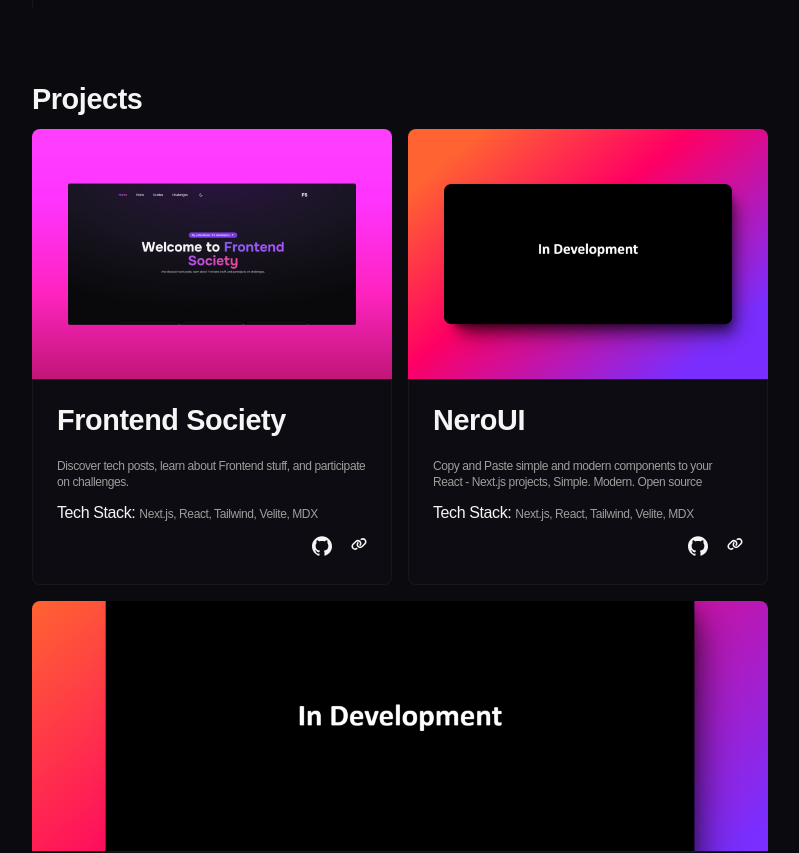
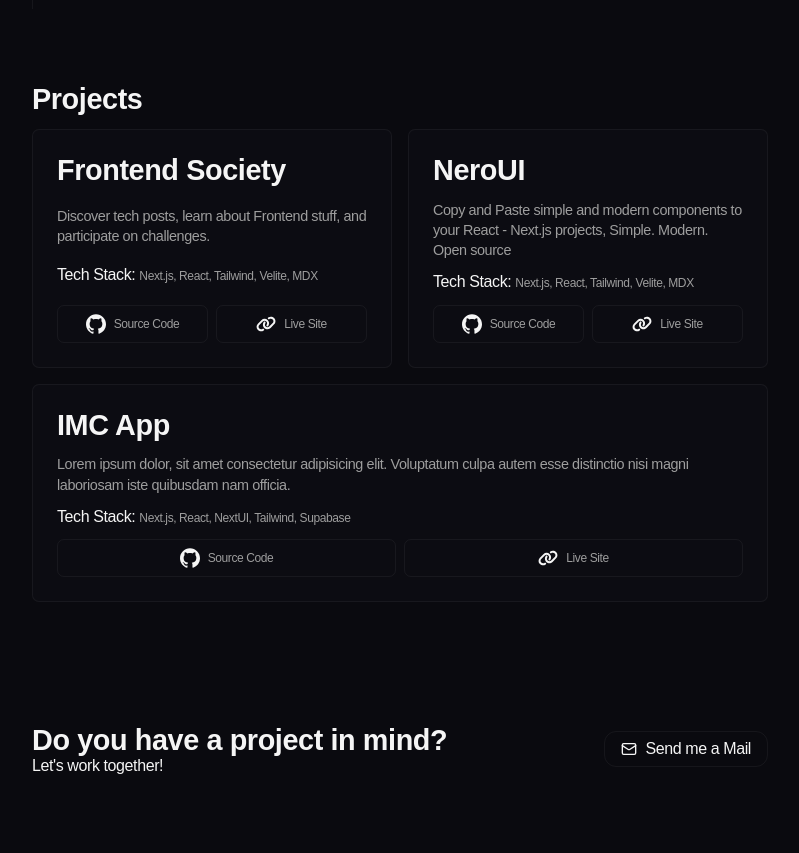
Before and after one commit to figueroaignacio/portfolio, a React (Vite) app: page / in a window 1280 px wide. Shown: the part 760-1613 px from the top of the page, without its empty margins (240-1039 px from the left). Built offline with nearby package versions, Linux system fonts and the light colour scheme.

Commit message:
style: change project card ui

```diff
--- a/src/components/ProjectCard/ProjectCard.module.css
+++ b/src/components/ProjectCard/ProjectCard.module.css
@@ -1,38 +1,44 @@
 .projectCard {
   display: flex;
   flex-direction: column;
+  justify-content: space-between;
   gap: 0.8rem;
   border: var(--border);
   padding: 1.5rem;
-  border-radius: 0rem 0rem 0.5rem 0.5rem;
+  border-radius: 7px;
   background-color: var(--bg-card);
-}
-
-.projectCard:hover {
-  filter: brightness(12px);
-}
-
-.projectImage {
-  width: 100%;
-  height: 250px;
-  display: block;
-  object-fit: cover;
-  border-radius: 0.5rem 0.5rem 0rem 0rem;
+  min-height: 100%;
 }
 
 .projectsName {
   font-weight: 600;
   font-size: 1.8rem;
-  margin-bottom: 0.5rem;
 }
 
 .projectDescription {
-  font-size: 0.75rem;
+  /* font-size: 1rem; */
   line-height: 1.4;
 }
 
 .projectUrls {
   display: flex;
-  justify-content: flex-end;
-  gap: 1.2rem;
+  align-items: center;
+  gap: 0.5rem;
+  /* background-color: red; */
 }
+
+.projectUrl {
+  display: flex;
+  justify-content: center;
+  align-items: center;
+  border: var(--border);
+  width: 100%;
+  gap: 0.5rem;
+  border-radius: 7px;
+  padding: 0.5rem;
+}
+
+.projectUrl:hover {
+  background-color: var(--bg-foreground);
+  border: 1px solid transparent;
+}
--- a/src/components/ProjectCard/ProjectCard.tsx
+++ b/src/components/ProjectCard/ProjectCard.tsx
@@ -20,18 +20,9 @@ export function ProjectCard({
   name,
   url,
   technologies,
-  image,
 }: ProjectCardProps) {
   return (
-    <div>
-      <img src={image} alt="Image project" className={styles.projectImage} />
-      <a
-        href={url}
-        title={name}
-        className={`${styles.projectCard}`}
-        target="_blank"
-        rel="noopener noreferrer"
-      >
+    <div className={styles.projectCard}>
       <h3 className={styles.projectsName}>{name}</h3>
       <p className={styles.projectDescription}>{description}</p>
       {technologies.map((tech) => (
@@ -45,14 +36,16 @@ export function ProjectCard({
           target="_blank"
           rel="noopener noreferrer"
           title="Github"
+          className={styles.projectUrl}
         >
           <Github width="20" height="20" />
+          <span>Source Code</span>
         </a>
-          <a href={url} title="Live URL">
-            <Link />
+        <a href={url} title="Live URL" className={styles.projectUrl}>
+          <Link width="20" height="20" />
+          <span>Live Site</span>
         </a>
       </div>
-      </a>
     </div>
   );
 }
--- a/src/icons/Link.tsx
+++ b/src/icons/Link.tsx
@@ -1,10 +1,15 @@
-export function Link() {
+interface IconProps {
+  width: string;
+  height: string;
+}
+
+export function Link({ height, width }: IconProps) {
   return (
     <svg
       xmlns="http://www.w3.org/2000/svg"
       viewBox="0 0 640 512"
-      height="16"
-      width="16"
+      height={height}
+      width={width}
       fill="#f5f5f5"
     >
       <path d="M579.8 267.7c56.5-56.5 56.5-148 0-204.5c-50-50-128.8-56.5-186.3-15.4l-1.6 1.1c-14.4 10.3-17.7 30.3-7.4 44.6s30.3 17.7 44.6 7.4l1.6-1.1c32.1-22.9 76-19.3 103.8 8.6c31.5 31.5 31.5 82.5 0 114L422.3 334.8c-31.5 31.5-82.5 31.5-114 0c-27.9-27.9-31.5-71.8-8.6-103.8l1.1-1.6c10.3-14.4 6.9-34.4-7.4-44.6s-34.4-6.9-44.6 7.4l-1.1 1.6C206.5 251.2 213 330 263 380c56.5 56.5 148 56.5 204.5 0L579.8 267.7zM60.2 244.3c-56.5 56.5-56.5 148 0 204.5c50 50 128.8 56.5 186.3 15.4l1.6-1.1c14.4-10.3 17.7-30.3 7.4-44.6s-30.3-17.7-44.6-7.4l-1.6 1.1c-32.1 22.9-76 19.3-103.8-8.6C74 372 74 321 105.5 289.5L217.7 177.2c31.5-31.5 82.5-31.5 114 0c27.9 27.9 31.5 71.8 8.6 103.9l-1.1 1.6c-10.3 14.4-6.9 34.4 7.4 44.6s34.4 6.9 44.6-7.4l1.1-1.6C433.5 260.8 427 182 377 132c-56.5-56.5-148-56.5-204.5 0L60.2 244.3z" />
```
Lines whose indentation alone changed are shown as unchanged.
